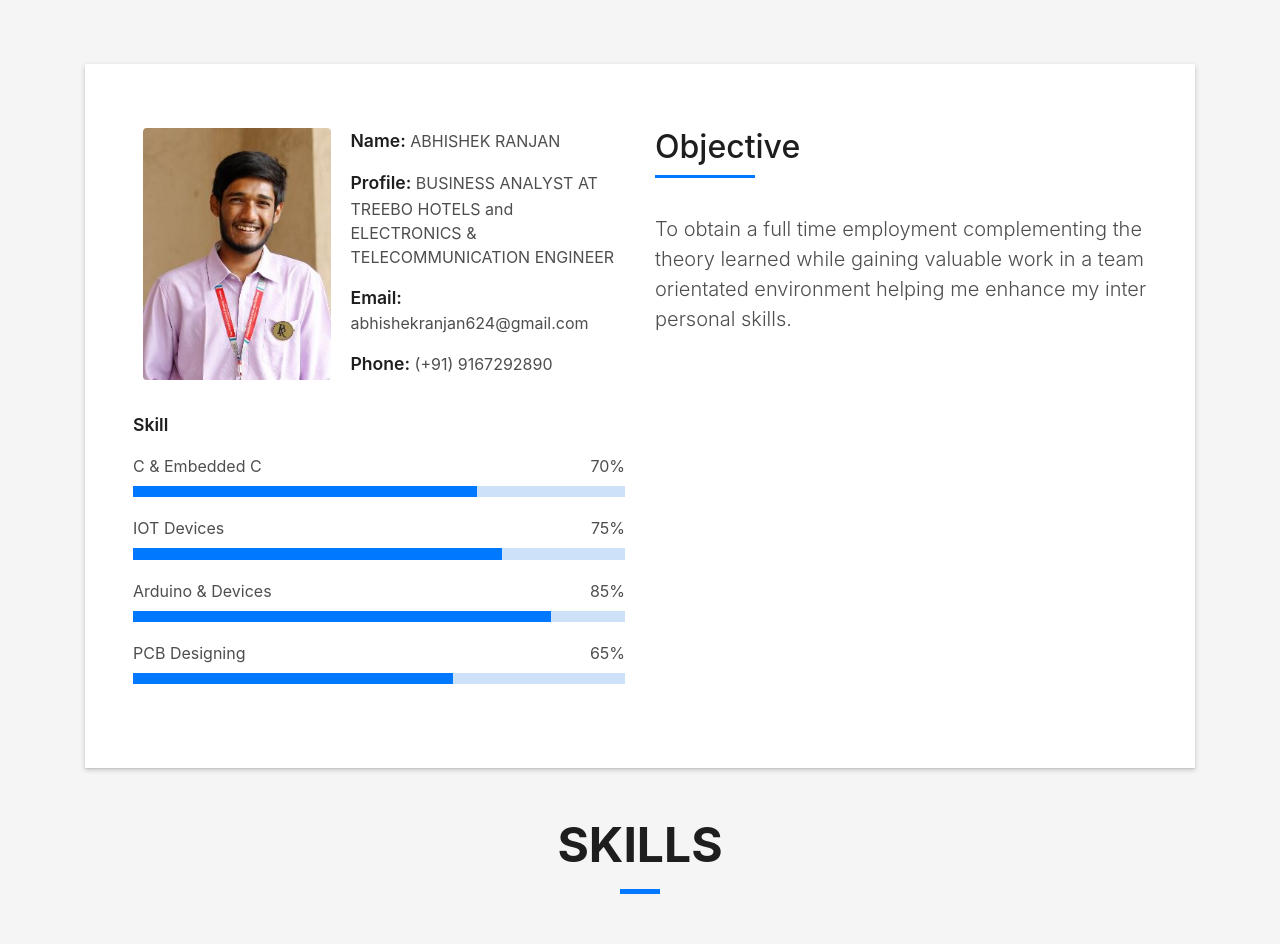
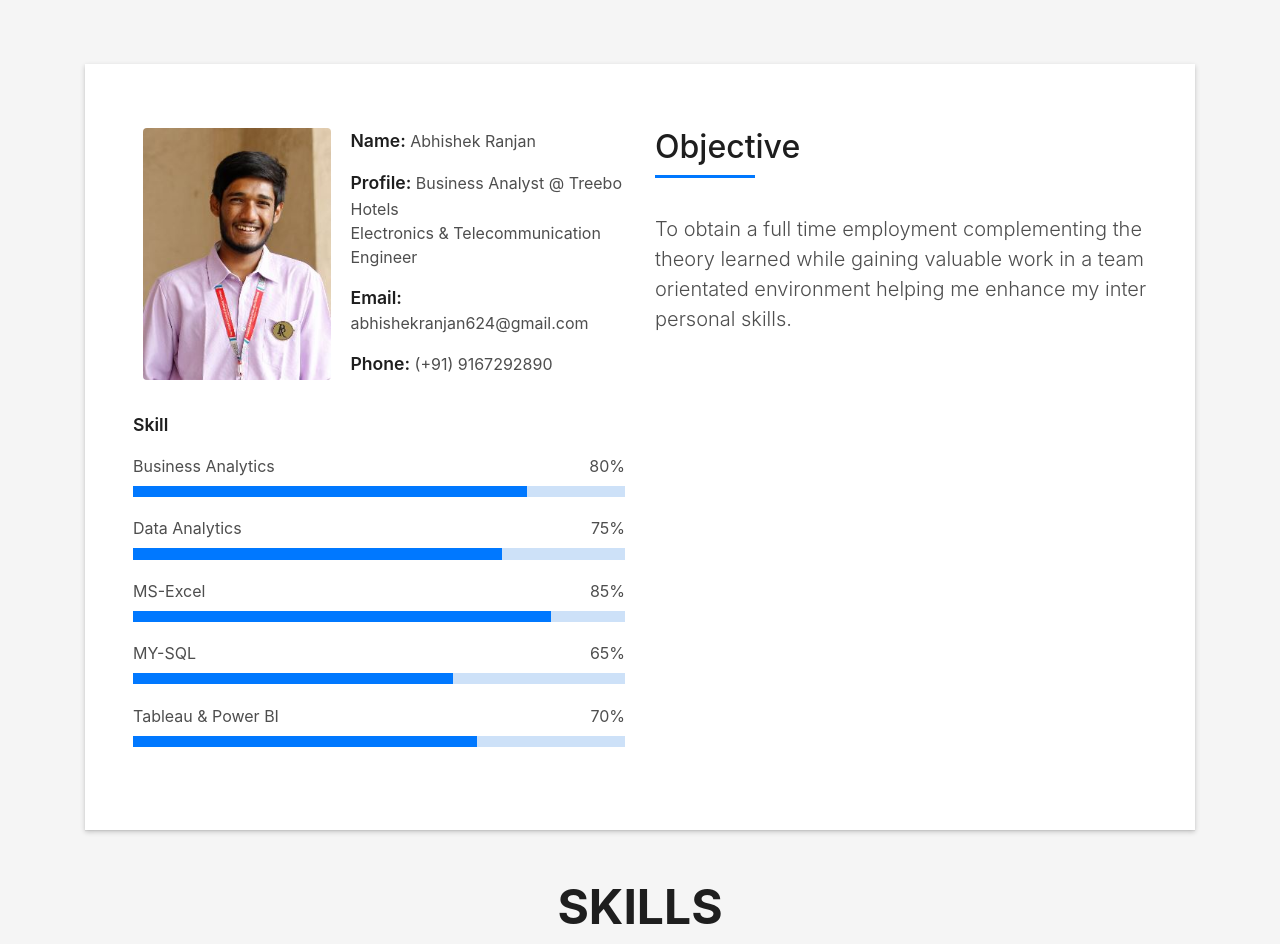
Before and after one commit to Ranjan1109/Ranjan1109.github.io, a plain HTML site: page index.html in a window 1280 px wide. Shown: the part 800-1744 px from the top of the page. Drawn offline with Linux system fonts and the light colour scheme; files whose address does not match are found by name.

Commit message:
Update index.html

```diff
--- a/index.html
+++ b/index.html
@@ -78,7 +78,7 @@
         <div class="container">
           <!--<p class="display-6 color-d">Hello, world!</p>-->
           <h1 class="intro-title mb-4">Abhishek Ranjan</h1>
-          <p class="intro-subtitle"><span class="text-slider-items">Public Relations Student Head,Football Team Captain,IEEE I2IT SB Chair,IEEE-XTREME Ambassdor</span><strong class="text-slider"></strong></p>
+          <p class="intro-subtitle"><span class="text-slider-items">Business Analyst, Sports Enthusiast, Strategist, Traveller, IEEE Executive Member, PR Committee Executive Member</span><strong class="text-slider"></strong></p>
           <!-- <p class="pt-3"><a class="btn btn-primary btn js-scroll px-4" href="#about" role="button">Learn More</a></p> -->
         </div>
       </div>
@@ -101,8 +101,8 @@
                   </div>
                   <div class="col-sm-6 col-md-7">
                     <div class="about-info">
-                      <p><span class="title-s">Name: </span> <span>ABHISHEK RANJAN</span></p>
-                      <p><span class="title-s">Profile: </span> <span>BUSINESS ANALYST AT TREEBO HOTELS and ELECTRONICS & TELECOMMUNICATION ENGINEER</span></p>
+                      <p><span class="title-s">Name: </span> <span>Abhishek Ranjan</span></p>
+                      <p><span class="title-s">Profile: </span> <span>Business Analyst @ Treebo Hotels <br> Electronics & Telecommunication Engineer </span></p>
                       <p><span class="title-s">Email: </span> <span>abhishekranjan624@gmail.com</span></p>
                       <p><span class="title-s">Phone: </span> <span>(+91) 9167292890</span></p>
                     </div>
@@ -110,24 +110,29 @@
                 </div>
                 <div class="skill-mf">
                   <p class="title-s">Skill</p>
-                  <span>C & Embedded C</span> <span class="pull-right">70%</span>
+                  <span>Business Analytics</span> <span class="pull-right">80%</span>
                   <div class="progress">
-                    <div class="progress-bar" role="progressbar" style="width: 70%;" aria-valuenow="70" aria-valuemin="0"
+                    <div class="progress-bar" role="progressbar" style="width: 80%;" aria-valuenow="80" aria-valuemin="0"
                       aria-valuemax="100"></div>
                   </div>
-                  <span>IOT Devices</span> <span class="pull-right">75%</span>
+                  <span>Data Analytics</span> <span class="pull-right">75%</span>
                   <div class="progress">
                     <div class="progress-bar" role="progressbar" style="width: 75%" aria-valuenow="75" aria-valuemin="0"
                       aria-valuemax="100"></div>
                   </div>
-                  <span>Arduino & Devices</span> <span class="pull-right">85%</span>
+                  <span>MS-Excel</span> <span class="pull-right">85%</span>
                   <div class="progress">
                     <div class="progress-bar" role="progressbar" style="width: 85%" aria-valuenow="85" aria-valuemin="0"
                       aria-valuemax="100"></div>
                   </div>
-                  <span>PCB Designing</span> <span class="pull-right">65%</span>
+                  <span>MY-SQL</span> <span class="pull-right">65%</span>
                   <div class="progress">
                     <div class="progress-bar" role="progressbar" style="width: 65%" aria-valuenow="65" aria-valuemin="0"
+                      aria-valuemax="100"></div>
+                  </div>
+                  <span>Tableau & Power BI</span> <span class="pull-right">70%</span>
+                  <div class="progress">
+                    <div class="progress-bar" role="progressbar" style="width: 70%" aria-valuenow="70" aria-valuemin="0"
                       aria-valuemax="100"></div>
                   </div>
                 </div>
```
